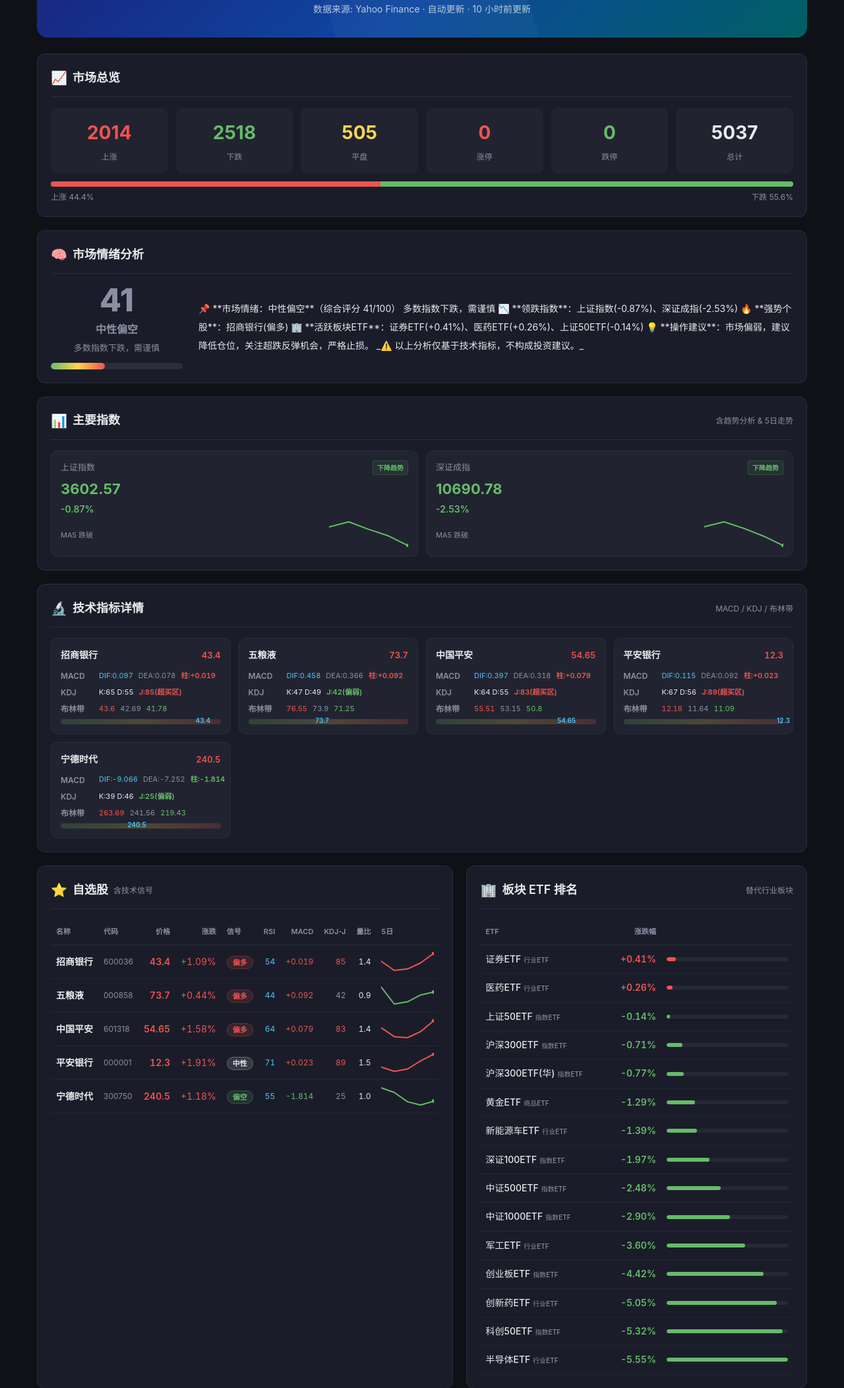
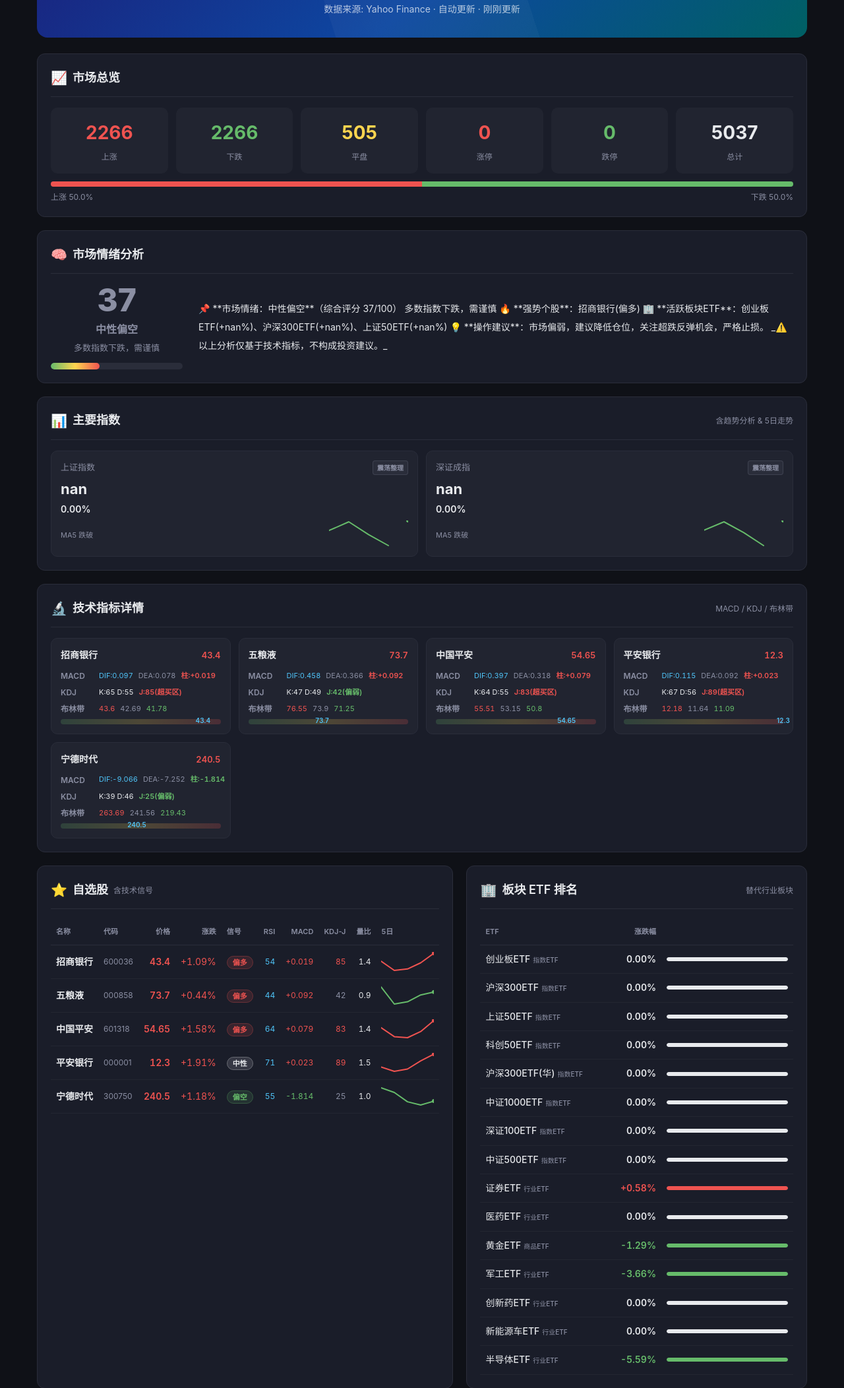
Before and after one commit to haiwangxing1251/stock-dashboard-2026, a plain HTML site: page docs/index.html in a window 1280 px wide. Shown: the part 106-2210 px from the top of the page at 66% size. Drawn offline with Linux system fonts and the light colour scheme.

Commit message:
📊 自动更新股市行情 — 2026-11-16 22:41 UTC

```diff
--- a/docs/index.html
+++ b/docs/index.html
@@ -80,8 +80,8 @@ body {
     height: 8px; border-radius: 4px; overflow: hidden; display: flex;
     margin-top: 12px; background: #2a2d3a;
 }
-.ratio-up { background: #ef5350; width: 44.4%; }
-.ratio-down { background: #66bb6a; width: 55.6%; }
+.ratio-up { background: #ef5350; width: 50.0%; }
+.ratio-down { background: #66bb6a; width: 50.0%; }
 .ratio-label { display: flex; justify-content: space-between; font-size: 12px; color: #8b8fa3; margin-top: 6px; }
 
 /* ---- Sentiment ---- */
@@ -122,7 +122,7 @@ body {
 .sentiment-bar-fill {
     height: 100%;
     border-radius: 5px;
-    width: 41%;
+    width: 37%;
     background: linear-gradient(90deg, #66bb6a, #ffd54f 50%, #ef5350);
 }
 .analysis-text {
@@ -615,7 +615,7 @@ tr:hover { background: rgba(255,255,255,0.03); }
 <!-- Header -->
 <div class="header">
     <h1>A 股行情仪表盘</h1>
-    <p>数据来源: Yahoo Finance &middot; 自动更新 &middot; <span id="update-time">2026-11-16 20:33:19</span></p>
+    <p>数据来源: Yahoo Finance &middot; 自动更新 &middot; <span id="update-time">2026-11-17 06:41:17</span></p>
 </div>
 
 <!-- Market Overview -->
@@ -623,11 +623,11 @@ tr:hover { background: rgba(255,255,255,0.03); }
     <div class="card-title"><span class="icon">📈</span> 市场总览</div>
     <div class="overview-grid">
         <div class="stat-box stat-up">
-            <div class="stat-value">2014</div>
+            <div class="stat-value">2266</div>
             <div class="stat-label">上涨</div>
         </div>
         <div class="stat-box stat-down">
-            <div class="stat-value">2518</div>
+            <div class="stat-value">2266</div>
             <div class="stat-label">下跌</div>
         </div>
         <div class="stat-box stat-flat">
@@ -652,8 +652,8 @@ tr:hover { background: rgba(255,255,255,0.03); }
         <div class="ratio-down"></div>
     </div>
     <div class="ratio-label">
-        <span>上涨 44.4%</span>
-        <span>下跌 55.6%</span>
+        <span>上涨 50.0%</span>
+        <span>下跌 50.0%</span>
     </div>
 </div>
 
@@ -662,7 +662,7 @@ tr:hover { background: rgba(255,255,255,0.03); }
     <div class="card-title"><span class="icon">🧠</span> 市场情绪分析</div>
     <div class="sentiment-section">
         <div class="sentiment-gauge">
-            <div class="sentiment-score">41</div>
+            <div class="sentiment-score">37</div>
             <div class="sentiment-label">中性偏空</div>
             <div class="sentiment-desc">多数指数下跌，需谨慎</div>
             <div class="sentiment-bar-bg">
@@ -670,11 +670,10 @@ tr:hover { background: rgba(255,255,255,0.03); }
             </div>
         </div>
         <div class="analysis-text">
-📌 **市场情绪：中性偏空**（综合评分 41/100）
+📌 **市场情绪：中性偏空**（综合评分 37/100）
    多数指数下跌，需谨慎
-📉 **领跌指数**：上证指数(-0.87%)、深证成指(-2.53%)
 🔥 **强势个股**：招商银行(偏多)
-🏢 **活跃板块ETF**：证券ETF(+0.41%)、医药ETF(+0.26%)、上证50ETF(-0.14%)
+🏢 **活跃板块ETF**：创业板ETF(+nan%)、沪深300ETF(+nan%)、上证50ETF(+nan%)
 
 💡 **操作建议**：市场偏弱，建议降低仓位，关注超跌反弹机会，严格止损。
 
@@ -691,30 +690,30 @@ _⚠️ 以上分析仅基于技术指标，不构成投资建议。_
         <div class="idx-card">
             <div style="display:flex;justify-content:space-between;align-items:center">
                 <div class="idx-name">上证指数</div>
-                <span class="trend-tag" style="color:#66bb6a;background:#66bb6a18;border:1px solid #66bb6a33">下降趋势</span>
+                <span class="trend-tag" style="color:#8b8fa3;background:#8b8fa318;border:1px solid #8b8fa333">震荡整理</span>
             </div>
-            <div class="idx-price" style="color:#66bb6a">3602.57</div>
-            <div class="idx-change" style="color:#66bb6a">-0.87%</div>
+            <div class="idx-price" style="color:#e8eaed">nan</div>
+            <div class="idx-change" style="color:#e8eaed">0.00%</div>
             <div style="display:flex;justify-content:space-between;align-items:center;margin-top:6px">
                 <div class="idx-amount">MA5 跌破</div>
                 <div><svg width="120" height="40" viewBox="0 0 120 40" style="display:block">
-  <polyline points="0.0,9.8 30.0,2.0 60.0,13.4 90.0,23.3 120.0,38.0" fill="none" stroke="#66bb6a" stroke-width="2" stroke-linecap="round" stroke-linejoin="round"/>
-  <circle cx="120.0" cy="38.0" r="3" fill="#66bb6a"/>
+  <polyline points="0.0,15.2 30.0,2.0 60.0,21.3 90.0,38.0 120.0,nan" fill="none" stroke="#66bb6a" stroke-width="2" stroke-linecap="round" stroke-linejoin="round"/>
+  <circle cx="120.0" cy="nan" r="3" fill="#66bb6a"/>
 </svg></div>
             </div>
         </div>
         <div class="idx-card">
             <div style="display:flex;justify-content:space-between;align-items:center">
                 <div class="idx-name">深证成指</div>
-                <span class="trend-tag" style="color:#66bb6a;background:#66bb6a18;border:1px solid #66bb6a33">下降趋势</span>
+                <span class="trend-tag" style="color:#8b8fa3;background:#8b8fa318;border:1px solid #8b8fa333">震荡整理</span>
             </div>
-            <div class="idx-price" style="color:#66bb6a">10690.78</div>
-            <div class="idx-change" style="color:#66bb6a">-2.53%</div>
+            <div class="idx-price" style="color:#e8eaed">nan</div>
+            <div class="idx-change" style="color:#e8eaed">0.00%</div>
             <div style="display:flex;justify-content:space-between;align-items:center;margin-top:6px">
                 <div class="idx-amount">MA5 跌破</div>
                 <div><svg width="120" height="40" viewBox="0 0 120 40" style="display:block">
-  <polyline points="0.0,9.6 30.0,2.0 60.0,11.9 90.0,23.7 120.0,38.0" fill="none" stroke="#66bb6a" stroke-width="2" stroke-linecap="round" stroke-linejoin="round"/>
-  <circle cx="120.0" cy="38.0" r="3" fill="#66bb6a"/>
+  <polyline points="0.0,14.7 30.0,2.0 60.0,18.4 90.0,38.0 120.0,nan" fill="none" stroke="#66bb6a" stroke-width="2" stroke-linecap="round" stroke-linejoin="round"/>
+  <circle cx="120.0" cy="nan" r="3" fill="#66bb6a"/>
 </svg></div>
             </div>
         </div>
@@ -956,79 +955,79 @@ _⚠️ 以上分析仅基于技术指标，不构成投资建议。_
             <tbody>
 
         <tr>
+            <td class="sector-name">创业板ETF<span style="font-size:10px;color:#8b8fa3;margin-left:4px">指数ETF</span></td>
+            <td class="num" style="color:#e8eaed;font-weight:600;width:80px">0.00%</td>
+            <td style="width:200px"><div class="bar-container"><div style="width:nan%;background:#e8eaed;border-radius:4px;" class="bar-fill"></div></div></td>
+        </tr>
+        <tr>
+            <td class="sector-name">沪深300ETF<span style="font-size:10px;color:#8b8fa3;margin-left:4px">指数ETF</span></td>
+            <td class="num" style="color:#e8eaed;font-weight:600;width:80px">0.00%</td>
+            <td style="width:200px"><div class="bar-container"><div style="width:nan%;background:#e8eaed;border-radius:4px;" class="bar-fill"></div></div></td>
+        </tr>
+        <tr>
+            <td class="sector-name">上证50ETF<span style="font-size:10px;color:#8b8fa3;margin-left:4px">指数ETF</span></td>
+            <td class="num" style="color:#e8eaed;font-weight:600;width:80px">0.00%</td>
+            <td style="width:200px"><div class="bar-container"><div style="width:nan%;background:#e8eaed;border-radius:4px;" class="bar-fill"></div></div></td>
+        </tr>
+        <tr>
+            <td class="sector-name">科创50ETF<span style="font-size:10px;color:#8b8fa3;margin-left:4px">指数ETF</span></td>
+            <td class="num" style="color:#e8eaed;font-weight:600;width:80px">0.00%</td>
+            <td style="width:200px"><div class="bar-container"><div style="width:nan%;background:#e8eaed;border-radius:4px;" class="bar-fill"></div></div></td>
+        </tr>
+        <tr>
+            <td class="sector-name">沪深300ETF(华)<span style="font-size:10px;color:#8b8fa3;margin-left:4px">指数ETF</span></td>
+            <td class="num" style="color:#e8eaed;font-weight:600;width:80px">0.00%</td>
+            <td style="width:200px"><div class="bar-container"><div style="width:nan%;background:#e8eaed;border-radius:4px;" class="bar-fill"></div></div></td>
+        </tr>
+        <tr>
+            <td class="sector-name">中证1000ETF<span style="font-size:10px;color:#8b8fa3;margin-left:4px">指数ETF</span></td>
+            <td class="num" style="color:#e8eaed;font-weight:600;width:80px">0.00%</td>
+            <td style="width:200px"><div class="bar-container"><div style="width:nan%;background:#e8eaed;border-radius:4px;" class="bar-fill"></div></div></td>
+        </tr>
+        <tr>
+            <td class="sector-name">深证100ETF<span style="font-size:10px;color:#8b8fa3;margin-left:4px">指数ETF</span></td>
+            <td class="num" style="color:#e8eaed;font-weight:600;width:80px">0.00%</td>
+            <td style="width:200px"><div class="bar-container"><div style="width:nan%;background:#e8eaed;border-radius:4px;" class="bar-fill"></div></div></td>
+        </tr>
+        <tr>
+            <td class="sector-name">中证500ETF<span style="font-size:10px;color:#8b8fa3;margin-left:4px">指数ETF</span></td>
+            <td class="num" style="color:#e8eaed;font-weight:600;width:80px">0.00%</td>
+            <td style="width:200px"><div class="bar-container"><div style="width:nan%;background:#e8eaed;border-radius:4px;" class="bar-fill"></div></div></td>
+        </tr>
+        <tr>
             <td class="sector-name">证券ETF<span style="font-size:10px;color:#8b8fa3;margin-left:4px">行业ETF</span></td>
-            <td class="num" style="color:#ef5350;font-weight:600;width:80px">+0.41%</td>
-            <td style="width:200px"><div class="bar-container"><div style="width:7.3873873873873865%;background:#ef5350;border-radius:4px;" class="bar-fill"></div></div></td>
+            <td class="num" style="color:#ef5350;font-weight:600;width:80px">+0.58%</td>
+            <td style="width:200px"><div class="bar-container"><div style="width:nan%;background:#ef5350;border-radius:4px;" class="bar-fill"></div></div></td>
         </tr>
         <tr>
             <td class="sector-name">医药ETF<span style="font-size:10px;color:#8b8fa3;margin-left:4px">行业ETF</span></td>
-            <td class="num" style="color:#ef5350;font-weight:600;width:80px">+0.26%</td>
-            <td style="width:200px"><div class="bar-container"><div style="width:4.684684684684685%;background:#ef5350;border-radius:4px;" class="bar-fill"></div></div></td>
-        </tr>
-        <tr>
-            <td class="sector-name">上证50ETF<span style="font-size:10px;color:#8b8fa3;margin-left:4px">指数ETF</span></td>
-            <td class="num" style="color:#66bb6a;font-weight:600;width:80px">-0.14%</td>
-            <td style="width:200px"><div class="bar-container"><div style="width:2.522522522522523%;background:#66bb6a;border-radius:4px;" class="bar-fill"></div></div></td>
-        </tr>
-        <tr>
-            <td class="sector-name">沪深300ETF<span style="font-size:10px;color:#8b8fa3;margin-left:4px">指数ETF</span></td>
-            <td class="num" style="color:#66bb6a;font-weight:600;width:80px">-0.71%</td>
-            <td style="width:200px"><div class="bar-container"><div style="width:12.792792792792792%;background:#66bb6a;border-radius:4px;" class="bar-fill"></div></div></td>
-        </tr>
-        <tr>
-            <td class="sector-name">沪深300ETF(华)<span style="font-size:10px;color:#8b8fa3;margin-left:4px">指数ETF</span></td>
-            <td class="num" style="color:#66bb6a;font-weight:600;width:80px">-0.77%</td>
-            <td style="width:200px"><div class="bar-container"><div style="width:13.873873873873874%;background:#66bb6a;border-radius:4px;" class="bar-fill"></div></div></td>
+            <td class="num" style="color:#e8eaed;font-weight:600;width:80px">0.00%</td>
+            <td style="width:200px"><div class="bar-container"><div style="width:nan%;background:#e8eaed;border-radius:4px;" class="bar-fill"></div></div></td>
         </tr>
         <tr>
             <td class="sector-name">黄金ETF<span style="font-size:10px;color:#8b8fa3;margin-left:4px">商品ETF</span></td>
             <td class="num" style="color:#66bb6a;font-weight:600;width:80px">-1.29%</td>
-            <td style="width:200px"><div class="bar-container"><div style="width:23.243243243243246%;background:#66bb6a;border-radius:4px;" class="bar-fill"></div></div></td>
+            <td style="width:200px"><div class="bar-container"><div style="width:nan%;background:#66bb6a;border-radius:4px;" class="bar-fill"></div></div></td>
+        </tr>
+        <tr>
+            <td class="sector-name">军工ETF<span style="font-size:10px;color:#8b8fa3;margin-left:4px">行业ETF</span></td>
+            <td class="num" style="color:#66bb6a;font-weight:600;width:80px">-3.66%</td>
+            <td style="width:200px"><div class="bar-container"><div style="width:nan%;background:#66bb6a;border-radius:4px;" class="bar-fill"></div></div></td>
+        </tr>
+        <tr>
+            <td class="sector-name">创新药ETF<span style="font-size:10px;color:#8b8fa3;margin-left:4px">行业ETF</span></td>
+            <td class="num" style="color:#e8eaed;font-weight:600;width:80px">0.00%</td>
+            <td style="width:200px"><div class="bar-container"><div style="width:nan%;background:#e8eaed;border-radius:4px;" class="bar-fill"></div></div></td>
         </tr>
         <tr>
             <td class="sector-name">新能源车ETF<span style="font-size:10px;color:#8b8fa3;margin-left:4px">行业ETF</span></td>
-            <td class="num" style="color:#66bb6a;font-weight:600;width:80px">-1.39%</td>
-            <td style="width:200px"><div class="bar-container"><div style="width:25.045045045045043%;background:#66bb6a;border-radius:4px;" class="bar-fill"></div></div></td>
-        </tr>
-        <tr>
-            <td class="sector-name">深证100ETF<span style="font-size:10px;color:#8b8fa3;margin-left:4px">指数ETF</span></td>
-            <td class="num" style="color:#66bb6a;font-weight:600;width:80px">-1.97%</td>
-            <td style="width:200px"><div class="bar-container"><div style="width:35.4954954954955%;background:#66bb6a;border-radius:4px;" class="bar-fill"></div></div></td>
-        </tr>
-        <tr>
-            <td class="sector-name">中证500ETF<span style="font-size:10px;color:#8b8fa3;margin-left:4px">指数ETF</span></td>
-            <td class="num" style="color:#66bb6a;font-weight:600;width:80px">-2.48%</td>
-            <td style="width:200px"><div class="bar-container"><div style="width:44.68468468468468%;background:#66bb6a;border-radius:4px;" class="bar-fill"></div></div></td>
-        </tr>
-        <tr>
-            <td class="sector-name">中证1000ETF<span style="font-size:10px;color:#8b8fa3;margin-left:4px">指数ETF</span></td>
-            <td class="num" style="color:#66bb6a;font-weight:600;width:80px">-2.90%</td>
-            <td style="width:200px"><div class="bar-container"><div style="width:52.25225225225225%;background:#66bb6a;border-radius:4px;" class="bar-fill"></div></div></td>
-        </tr>
-        <tr>
-            <td class="sector-name">军工ETF<span style="font-size:10px;color:#8b8fa3;margin-left:4px">行业ETF</span></td>
-            <td class="num" style="color:#66bb6a;font-weight:600;width:80px">-3.60%</td>
-            <td style="width:200px"><div class="bar-container"><div style="width:64.86486486486487%;background:#66bb6a;border-radius:4px;" class="bar-fill"></div></div></td>
-        </tr>
-        <tr>
-            <td class="sector-name">创业板ETF<span style="font-size:10px;color:#8b8fa3;margin-left:4px">指数ETF</span></td>
-            <td class="num" style="color:#66bb6a;font-weight:600;width:80px">-4.42%</td>
-            <td style="width:200px"><div class="bar-container"><div style="width:79.63963963963964%;background:#66bb6a;border-radius:4px;" class="bar-fill"></div></div></td>
-        </tr>
-        <tr>
-            <td class="sector-name">创新药ETF<span style="font-size:10px;color:#8b8fa3;margin-left:4px">行业ETF</span></td>
-            <td class="num" style="color:#66bb6a;font-weight:600;width:80px">-5.05%</td>
-            <td style="width:200px"><div class="bar-container"><div style="width:90.990990990991%;background:#66bb6a;border-radius:4px;" class="bar-fill"></div></div></td>
-        </tr>
-        <tr>
-            <td class="sector-name">科创50ETF<span style="font-size:10px;color:#8b8fa3;margin-left:4px">指数ETF</span></td>
-            <td class="num" style="color:#66bb6a;font-weight:600;width:80px">-5.32%</td>
-            <td style="width:200px"><div class="bar-container"><div style="width:95.85585585585586%;background:#66bb6a;border-radius:4px;" class="bar-fill"></div></div></td>
+            <td class="num" style="color:#e8eaed;font-weight:600;width:80px">0.00%</td>
+            <td style="width:200px"><div class="bar-container"><div style="width:nan%;background:#e8eaed;border-radius:4px;" class="bar-fill"></div></div></td>
         </tr>
         <tr>
             <td class="sector-name">半导体ETF<span style="font-size:10px;color:#8b8fa3;margin-left:4px">行业ETF</span></td>
-            <td class="num" style="color:#66bb6a;font-weight:600;width:80px">-5.55%</td>
-            <td style="width:200px"><div class="bar-container"><div style="width:100.0%;background:#66bb6a;border-radius:4px;" class="bar-fill"></div></div></td>
+            <td class="num" style="color:#66bb6a;font-weight:600;width:80px">-5.59%</td>
+            <td style="width:200px"><div class="bar-container"><div style="width:nan%;background:#66bb6a;border-radius:4px;" class="bar-fill"></div></div></td>
         </tr>
             </tbody>
         </table>
@@ -1126,7 +1125,7 @@ _⚠️ 以上分析仅基于技术指标，不构成投资建议。_
 
 <div class="footer">
     <p>由 GitHub Actions 自动生成 &middot; WorkBuddy AI</p>
-    <p data-utc="2026-11-16T12:33:19Z"></p>
+    <p data-utc="2026-11-16T22:41:17Z"></p>
 </div>
 
 </div>
```
